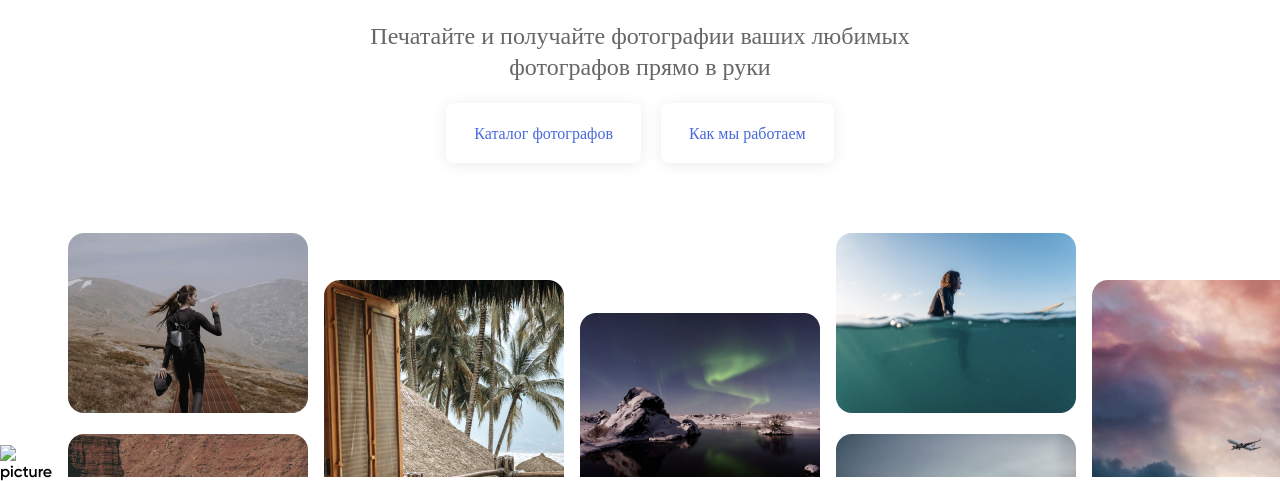
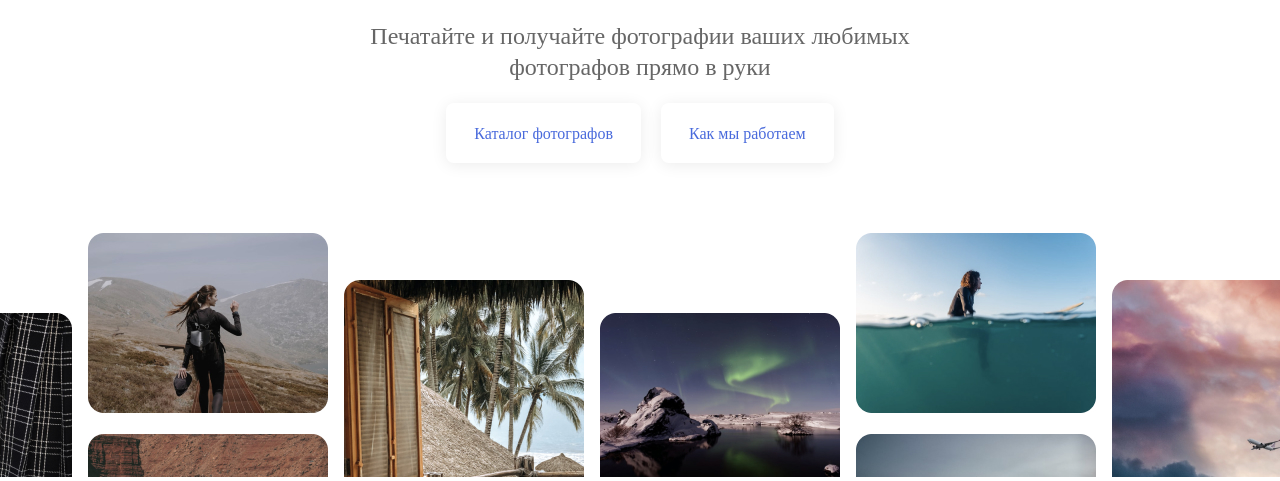
Before and after one commit to nasunya/insprint-photo, a website: page index.html in a window 1280 px wide. Shown: the part 349-830 px from the top of the page. Drawn offline with Linux system fonts and the light colour scheme; files whose address does not match are found by name.

Commit message:
верстка секции hero

```diff
--- a/index.html
+++ b/index.html
@@ -61,7 +61,7 @@
             <div class="hero__picture">
                 <div class="hero__wrap--flex">
                     <div class="hero__pic-small">
-                        <img src="" alt="picture">
+                        <img src="assets/img/one.jpg" alt="picture">
                     </div>
                     <div class="hero__pic-two">
                         <img src="assets/img/two.jpg" alt="picture" class="hero__two--buttom">
```
